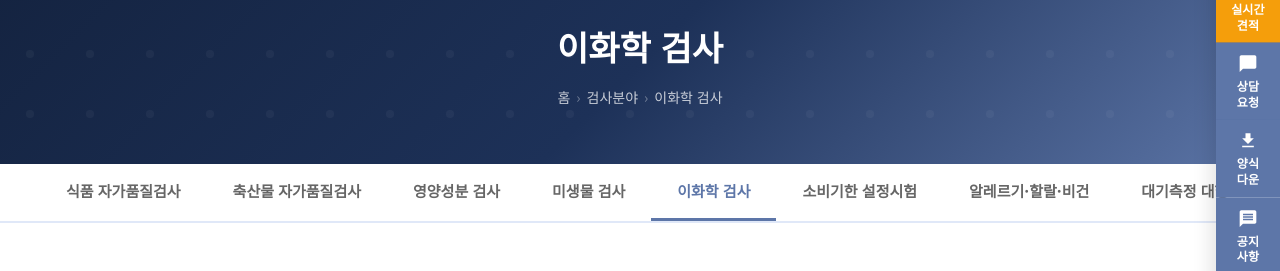
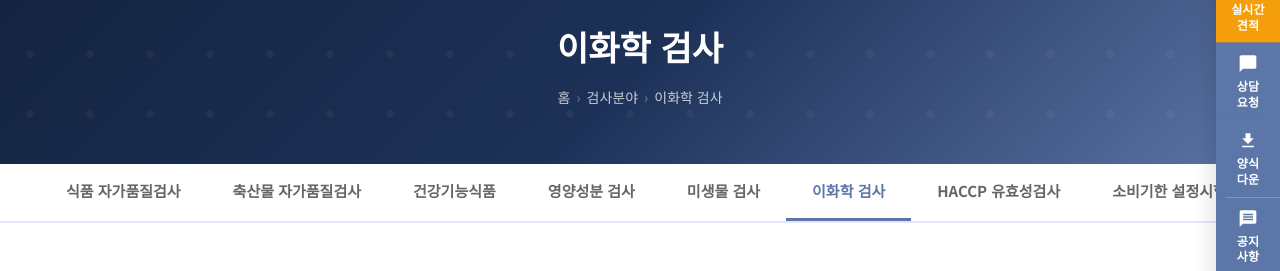
Before and after one commit to isalab20181101-debug/my-homepage, a plain HTML site: page chemistry.html in a window 1280 px wide. Shown: the part 126-397 px from the top of the page. Drawn offline with Linux system fonts and the light colour scheme.

Commit message:
Add files via upload

```diff
--- a/chemistry.html
+++ b/chemistry.html
@@ -1057,9 +1057,11 @@ small, .small { font-size: 14px !important; }
 <nav class="sub-nav"><div class="sub-nav-inner">
   <a href="food.html" >식품 자가품질검사</a>
   <a href="livestock.html" >축산물 자가품질검사</a>
+  <a href="health-food.html" >건강기능식품</a>
   <a href="nutrition.html" >영양성분 검사</a>
   <a href="microbiology.html" >미생물 검사</a>
   <a href="chemistry.html" class="active">이화학 검사</a>
+  <a href="haccp.html" >HACCP 유효성검사</a>
   <a href="shelf-life.html" >소비기한 설정시험</a>
   <a href="allergen.html" >알레르기·할랄·비건</a>
   <a href="air-quality.html" >대기측정 대행</a>
```
Also changed, not shown: air-quality.html (+2 -0 lines), allergen.html (+2 -0 lines), food.html (+2 -0 lines), livestock.html (+2 -0 lines), microbiology.html (+2 -0 lines), nutrition.html (+2 -0 lines), shelf-life.html (+2 -0 lines).
